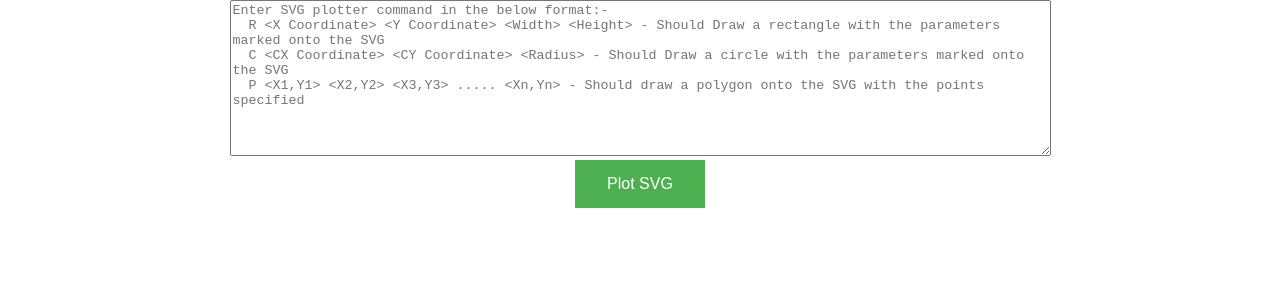
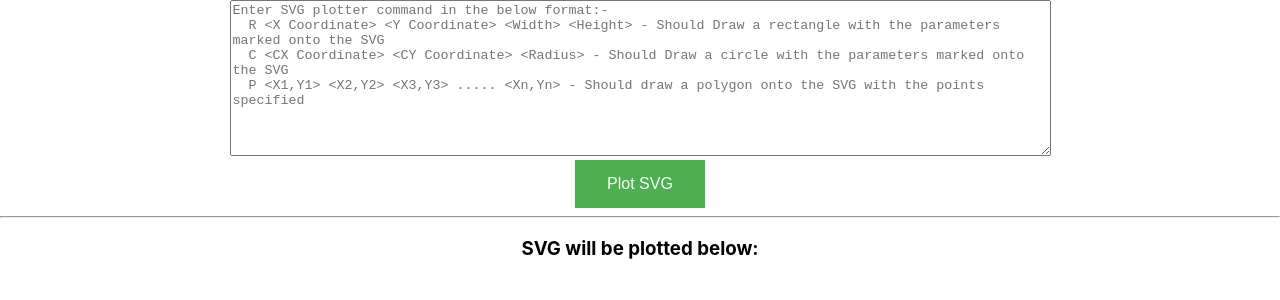
Before and after one commit to saurabh1294/react-svg-plotter-app, a React (Create React App) app: page / in a window 1280 px wide. Shown: the top 300 px of the page. Built offline with nearby package versions, Linux system fonts and the light colour scheme.

Commit message:
JSX CSS beautification

```diff
--- a/src/App.tsx
+++ b/src/App.tsx
@@ -22,6 +22,8 @@ export default class App extends React.Component {
           <div>
             <button className="button" onClick={this.drawSvg.bind(this)}>Plot SVG</button>
           </div>
+          <hr/>
+          <h3>SVG will be plotted below: </h3>
           {this.state.showSvg && <SvgPlotter command={this.svgCommand}/>}
         </div>
       );
```
